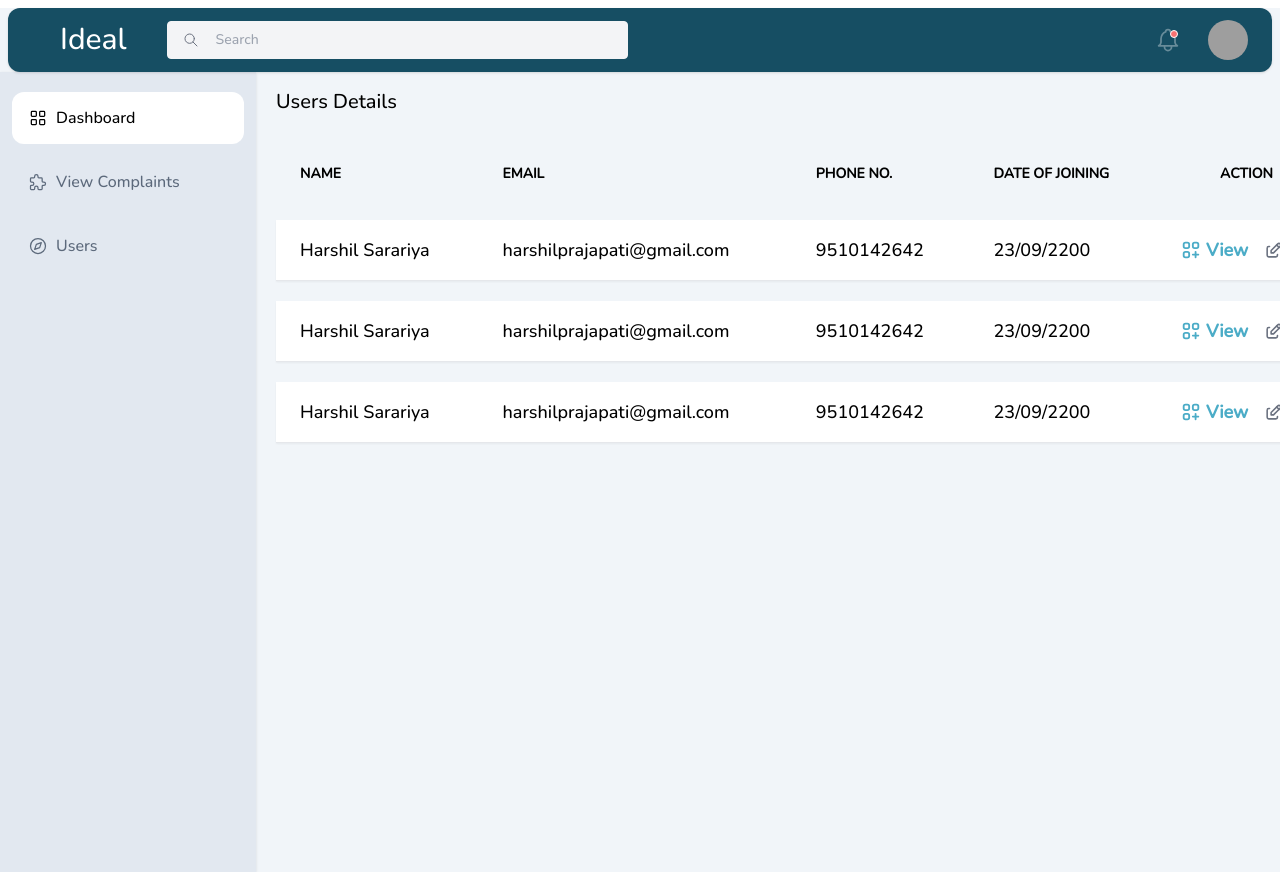
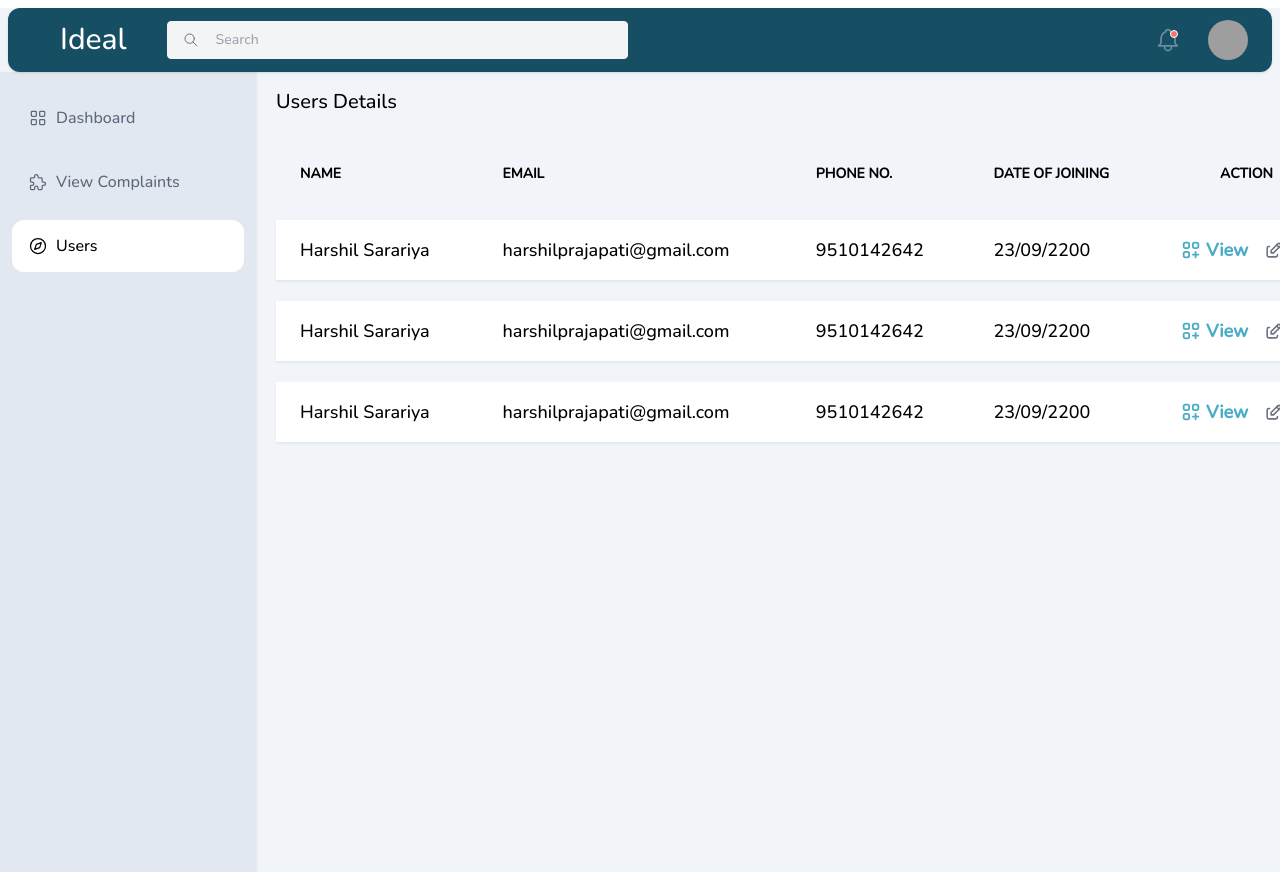
Before and after one commit to harshilsarariya/client, a React (Create React App) app: page /users in a window 1280 px wide. Shown: the top 872 px of the page. Built offline with nearby package versions, Linux system fonts and the light colour scheme; grey boxes are pictures that could not be loaded.

Commit message:
Ficus of Button Problem fixed

```diff
--- a/src/adminComponents/SideBar.js
+++ b/src/adminComponents/SideBar.js
@@ -1,14 +1,28 @@
-import React, { useState } from "react";
+import React, { useEffect, useState } from "react";
 import { Link } from "react-router-dom";
 
 const SideBar = () => {
-  const [dashboard, setDashboard] = useState("bg-white");
-  const [product, setProduct] = useState("text-[#5C697B] hover:bg-white");
-  const [performance, setPerformance] = useState(
-    " text-[#5C697B] hover:bg-white"
-  );
+  const [dashboard, setDashboard] = useState("");
+  const [product, setProduct] = useState("");
+  const [performance, setPerformance] = useState(" ");
   const [show, setShow] = useState(false);
   const [profile, setProfile] = useState(false);
+  useEffect(() => {
+    if (window.location.pathname === "/ideal-admin") {
+      setDashboard("bg-white");
+      setProduct("text-[#5C697B] hover:bg-white");
+      setPerformance(" text-[#5C697B] hover:bg-white");
+    } else if (window.location.pathname === "/view-complaints") {
+      setDashboard("text-[#5C697B] hover:bg-white");
+      setProduct("bg-white");
+      setPerformance(" text-[#5C697B] hover:bg-white");
+    } else if (window.location.pathname === "/users") {
+      setDashboard("text-[#5C697B] hover:bg-white");
+      setProduct("text-[#5C697B] hover:bg-white");
+      setPerformance("bg-white");
+    }
+  }, [window.location.pathname]);
+
   return (
     <div>
       {/* Sidebar starts */}
@@ -18,14 +32,7 @@ const SideBar = () => {
             className={`p-4 cursor-pointer  text-base leading-3 tracking-normal  m-3 rounded-xl ${dashboard} transition`}
           >
             <Link to={"/ideal-admin"}>
-              <div
-                className="flex items-center  "
-                onClick={() => {
-                  setDashboard("bg-white font-[#316275] ");
-                  setProduct("text-[#5C697B] hover:bg-white");
-                  setPerformance("text-[#5C697B] hover:bg-white");
-                }}
-              >
+              <div className="flex items-center  ">
                 <div>
                   <svg
                     xmlns="http://www.w3.org/2000/svg"
@@ -54,14 +61,7 @@ const SideBar = () => {
             className={`p-4 cursor-pointer  text-base leading-3 tracking-normal  m-3 rounded-xl ${product} transition`}
           >
             <Link to={"/view-complaints"}>
-              <div
-                className="flex items-center"
-                onClick={() => {
-                  setProduct("bg-white");
-                  setDashboard("text-[#5C697B] hover:bg-white");
-                  setPerformance("text-[#5C697B] hover:bg-white");
-                }}
-              >
+              <div className="flex items-center">
                 <svg
                   xmlns="http://www.w3.org/2000/svg"
                   className="icon icon-tabler icon-tabler-puzzle"
@@ -84,15 +84,7 @@ const SideBar = () => {
           <li
             className={`p-4 cursor-pointer  text-base leading-3 tracking-normal  m-3 rounded-xl ${performance} transition`}
           >
-            <Link
-              to={"/users"}
-              className="flex items-center"
-              onClick={() => {
-                setPerformance("bg-white");
-                setProduct("text-[#5C697B] hover:bg-white");
-                setDashboard("text-[#5C697B] hover:bg-white");
-              }}
-            >
+            <Link to={"/users"} className="flex items-center">
               <svg
                 xmlns="http://www.w3.org/2000/svg"
                 className="icon icon-tabler icon-tabler-compass"
```
